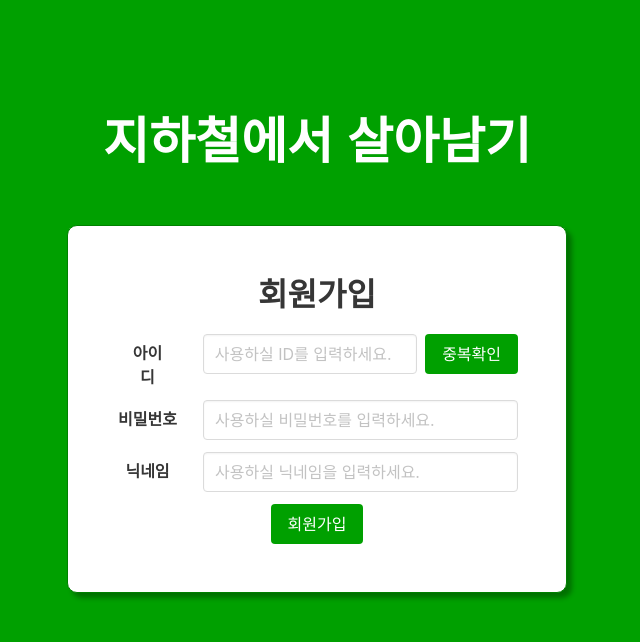
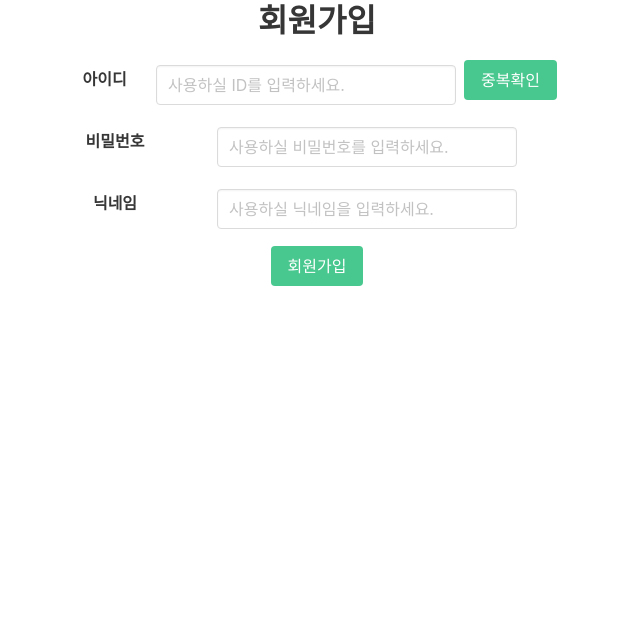
Before and after one commit to jejuski/Team55555, a Flask app: page / in a window 1280 px wide. Shown: the top 642 px of the page, without its empty margins (323-963 px from the left). Run offline with Flask 2, Linux system fonts and the light colour scheme; some libraries are stand-ins or nearby versions.

Commit message:
first, register, login 파일 수정, logo, 배경mp4 파일 추가

```diff
--- /dev/null
+++ b/static/first.js
@@ -0,0 +1,4 @@
+function register(url)
+{
+  document.getElementById("login_frame").src = url;
+}
--- /dev/null
+++ b/static/register.css
@@ -0,0 +1,51 @@
+@import url('https://fonts.googleapis.com/css2?family=Noto+Sans+KR:wght@100;300;400;500;700&display=swap');
+
+* {
+  color: #fff;
+  font-family: 'Noto Sans KR', sans-serif;
+}
+
+button {
+  /*background-color: #00a000 !important;*/
+}
+
+/*html {*/
+/*    background-color: #00a000;*/
+/*}*/
+
+label {
+  text-align: center;
+}
+input{
+  width: 300px !important;
+  margin: 5px 0;
+}
+.wrap {
+  text-align: center;
+}
+
+.main_title {
+  font-size: 50px;
+  font-weight: bold;
+  color: #000;
+  margin: auto;
+}
+
+.section {
+  padding: 0;
+  margin: auto;
+  width: 100%;
+  max-width: 480px;
+  /*border: 1px solid green;*/
+  /*border-radius: 10px;*/
+  background-color: #fff;
+  /*box-shadow: 5px 5px 5px rgba(0, 0, 0, 0.3);*/
+}
+
+.idbox {
+  /*margin-left: 10px;*/
+}
+
+.idinputbox {
+  /*margin-left: 10px;*/
+}
--- a/templates/register.html
+++ b/templates/register.html
@@ -10,105 +10,16 @@
 
     <!-- Bulma CSS -->
     <link rel="stylesheet" href="https://cdn.jsdelivr.net/npm/bulma@0.9.1/css/bulma.min.css"/>
+    <link rel="stylesheet" type="text/css" href="/static/register.css">
     <!-- JS -->
     <script src="https://ajax.googleapis.com/ajax/libs/jquery/3.4.1/jquery.min.js"></script>
     <script src="https://cdnjs.cloudflare.com/ajax/libs/jquery-cookie/1.4.1/jquery.cookie.js"></script>
-
-    <style>
-        @import url('https://fonts.googleapis.com/css2?family=Noto+Sans+KR:wght@100;300;400;500;700&display=swap');
-
-        * {
-            color: #fff;
-            font-family: 'Noto Sans KR', sans-serif;
-        }
-
-        button {
-            background-color: #00a000 !important;
-        }
-
-        html {
-            background-color: #00a000;
-        }
-
-        label {
-            text-align: center;
-        {#color: #fff!important;#}
-        }
-
-        .wrap {
-            text-align: center;
-            margin-top: 100px;
-        }
-
-        .main_title {
-            font-size: 50px;
-            font-weight: bold;
-            color: #fff;
-            /*background-size: contain;*/
-
-        }
-
-        .section {
-            margin: 50px auto;
-            width: 100%;
-            max-width: 500px;
-            border: 1px solid green;
-            border-radius: 10px;
-            background-color: #fff;
-            box-shadow: 5px 5px 5px rgba(0, 0, 0, 0.3);
-        }
-
-        .idbox {
-            margin-left: 10px;
-        }
-
-        .idinputbox {
-            margin-left: 10px;
-        }
-    </style>
-    <script>
-        function double() {
-            $.ajax({
-                type: 'GET',
-                url: '/double',
-                data: {},
-                success: function (response) {
-                    let id = $('#userid').val()
-                    let rows = response['memberList']
-                    for (let i = 0; i < rows.length; i++) {
-                        let member_id = rows[i]['userId']
-                        if (id == member_id)
-                            alert('이미 존재하는 아이디입니다. 다시 입력하세요');
-                        if (i == rows.length - 1 && id != member_id)
-                            alert('사용가능한 아이디입니다.');
-                        if
-                    }
-                }
-            });
-        }
-
-        function register() {
-            $.ajax({
-                type: 'POST',
-                url: '/join',
-                data: {
-                    userId_give: $('#userid').val(),
-                    pw_give: $('#userpw').val(),
-                    nickname_give: $('#usernick').val(),
-                },
-                success: function (response) {
-                    window.location.reload();
-                    alert(response['msg']);
-                }
-            });
-        }
-    </script>
+    <script src="/static/register.js"></script>
 </head>
 <body>
 <div class="wrap">
-    <h1 class="main_title">지하철에서 살아남기</h1>
     <div class="section has-text-centered">
-        <h2 class="title">회원가입</h2>
+        <h1 class="title">회원가입</h1>
         <div class="container">
             <div class="field is-horizontal idbox">
                 <div class="field-label is-normal">
```
Also changed, not shown: static/first.css (added, +73 -0 lines), static/login.css (added, +34 -0 lines), static/login.js (added, +27 -0 lines), static/register.js (added, +33 -0 lines), templates/first.html (added, +37 -0 lines), templates/login.html (+5 -62 lines), static/logo.png (added), static/trainlogo.png (added), 1 other file.
